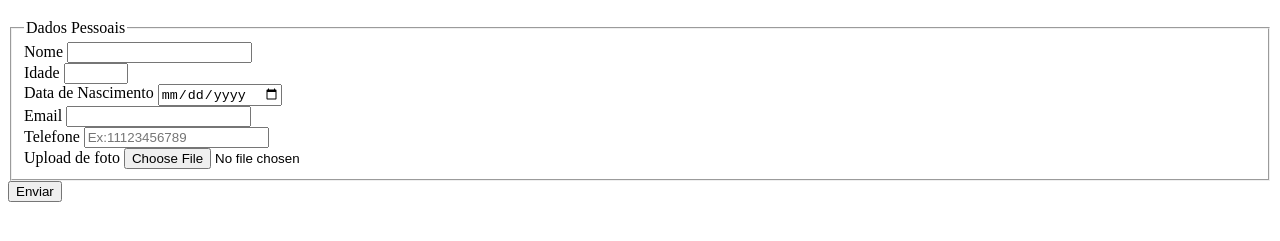
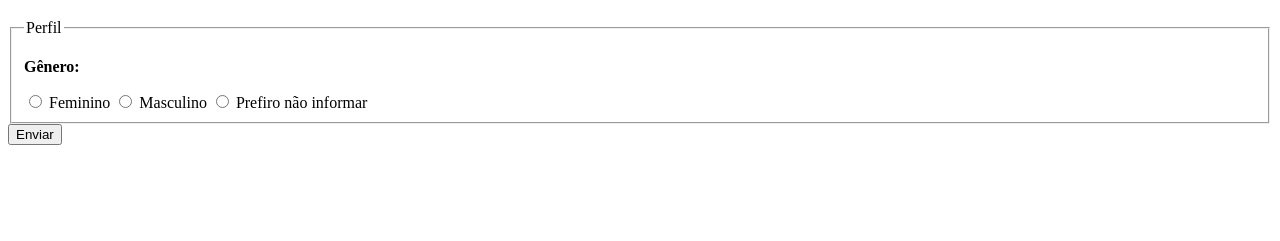
Before and after one commit to caiobatassadev/formulario-culturama, a plain HTML site: page index.html in a window 1280 px wide. Shown: the part 61-302 px from the top of the page. Drawn offline with Linux system fonts and the light colour scheme.

Commit message:
Criação do campo Perfil

```diff
--- a/index.html
+++ b/index.html
@@ -11,8 +11,7 @@
     </header>
     <section>
         <form action="" method="get"></form>
-        <fieldset>
-            <!-- Dados Pessoais -->
+        <!-- <fieldset>
             <legend>Dados Pessoais</legend>
             <label for="userName">Nome</label>
             <input type="text" name="userName" required>
@@ -27,13 +26,22 @@
             <input type="email" name="userEmail" required>
             <br>
             <label for="userPhoneNumber">Telefone</label>
-            <!-- [0-9] significa o intervalo de numeros aceitos e {11} é a quantidade de números que podem estar no campo -->
             <input type="tel" name="userPhoneNumber" pattern="[0-9]{11}" placeholder="Ex:11123456789">
             <br>
             <label for="userImage">Upload de foto</label>
             <input type="file" accept="image/*" name="userImage">
+         </fieldset>  -->
+        <fieldset>
+            <legend>Perfil</legend>
+            <p><strong>Gênero:</strong></p>
+            <input type="radio" name="userGender" value="Feminino">
+            <label for="userGender">Feminino</label>
+            <input type="radio" name="userGender" value="Masculino">
+            <label for="userGender">Masculino</label>
+            <input type="radio" name="userGender" value="notInformed">
+            <label for="userGender">Prefiro não informar</label>
         </fieldset>
-        <button type="submit">Enviar</button>
+         <button type="submit">Enviar</button>
     </section>
 </body>
 </html>
```
